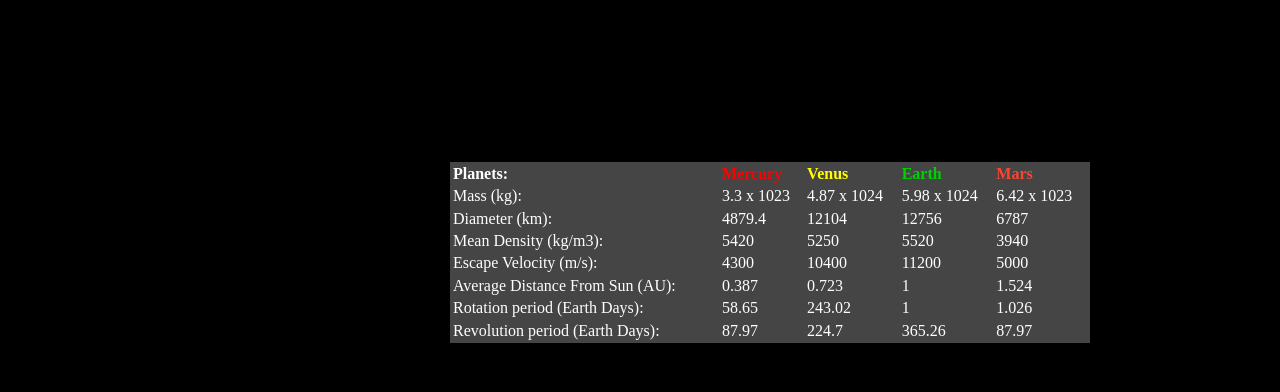
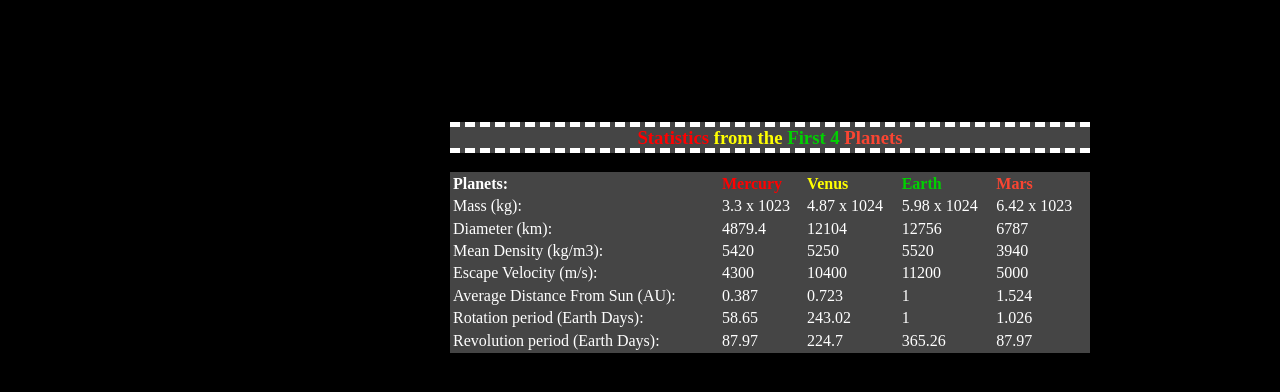
Before and after one commit to DlayDlay/itm-361-lab5, a plain HTML site: page index.html in a window 1280 px wide. Shown: the part 98-490 px from the top of the page. Drawn offline with Linux system fonts and the light colour scheme.

Commit message:
updated css

```diff
--- a/css/style.css
+++ b/css/style.css
@@ -16,19 +16,21 @@ body{
   border: dashed silver 20px;
 }
 
-table{
+.outline{
   color: white;
   background-color: rgb(69,69,69);
   width: 50%;
   margin-left: 300px;
   margin-right: 300px;
-
+  position: relative;
+  top: 100px;
+  left: 150px ;
 }
 
-#shiftdownright{
-  position: relative;
-  top: 100px;
-  left: 150px
+h3{
+  text-align: center;
+  border-top: dashed white 5px;
+  border-bottom: dashed white 5px;
 }
 
 .redtxt{
--- a/index.html
+++ b/index.html
@@ -10,8 +10,8 @@
 </head>
 <body>
   <h1 id = "title"><strong>Planet Information Table</strong></h1>
-  <h3>Statistics from the First 4 Planets</h3>
-  <table id = "shiftdownright">
+  <h3 class = "outline"><span class = "redtxt">Statistics </span><span class = "yellowtxt">from the </span><span class = "greentxt">First 4</span><span class = "dredtxt"> Planets</span></h3>
+  <table class = "outline">
     <tr>
 	  <td><strong>Planets:</strong></td>
 	  <td class  = "redtxt"><strong>Mercury</strong></td>
```
